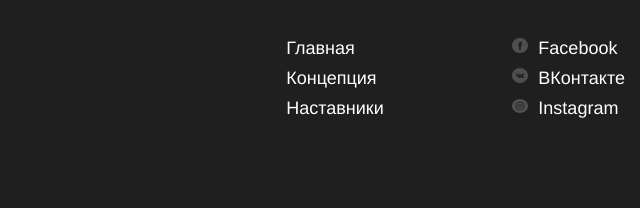
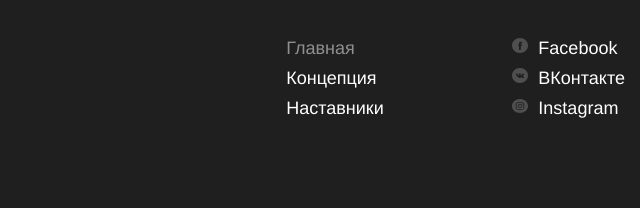
Before and after one commit to soghm/123, a plain HTML site: page index.html in a window 1280 px wide. In both pictures the pointer is over the link "Главная". Shown: the part 7661-7869 px from the top of the page, 591-1231 px from the left. Drawn offline with Linux system fonts and the light colour scheme.

Commit message:
Update footer__column-link.css

```diff
--- a/blocks/footer/__column-link/footer__column-link.css
+++ b/blocks/footer/__column-link/footer__column-link.css
@@ -7,3 +7,8 @@
     list-style-type: none;
     margin: 0 0 0 0;
 }
+
+.footer__column-link:hover{
+  opacity: 50%;
+  transition: opacity .5s linear .5s;
+}
```
